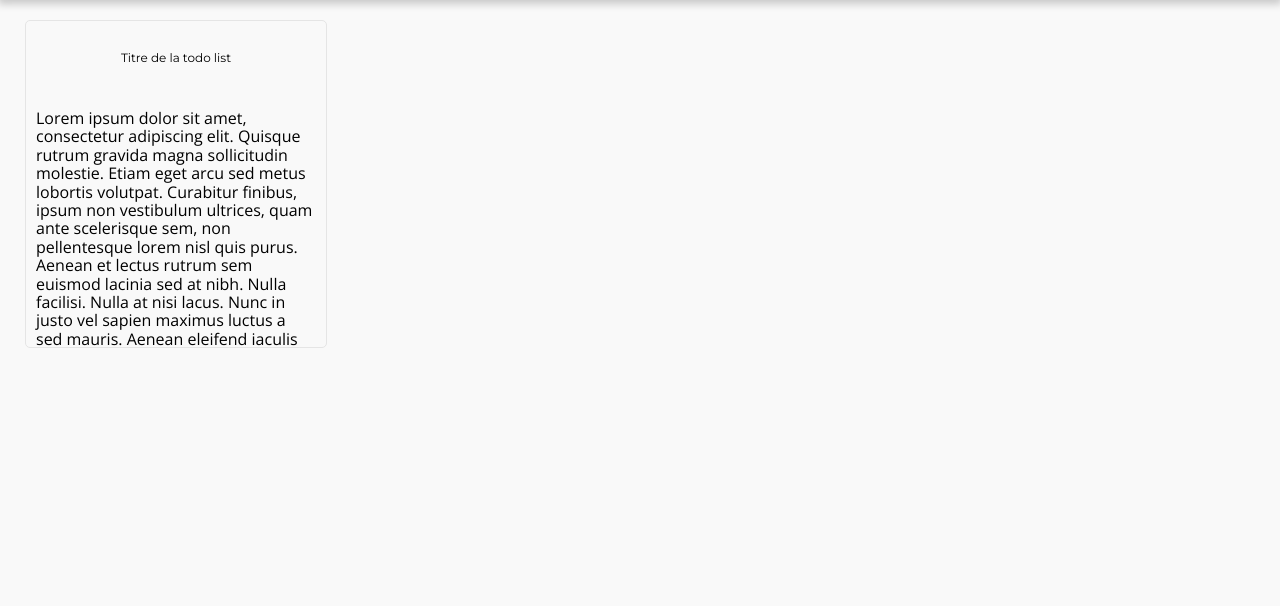
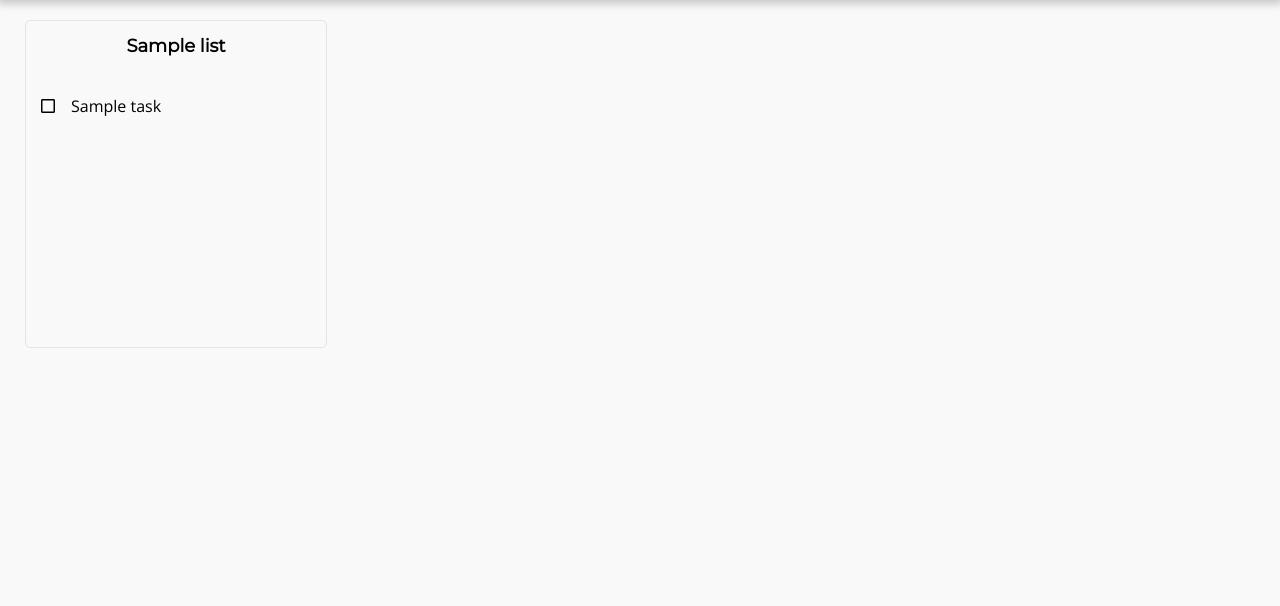
Before and after one commit to EmpireDemocratiqueDuPoulpe/Just-Do-It, a PHP site: page / in a window 1280 px wide. Shown: the part 95-701 px from the top of the page. Run offline with PHP 8.4, Linux system fonts and the light colour scheme; a user stored in the database is signed in; tables that the repository leaves empty or names only in its code hold one stand-in row (values such as "Sample post").

Commit message:
Récupération et affichage des TODO list opérationnel

```diff
--- /dev/null
+++ b/classes/Tasks.php
@@ -0,0 +1,57 @@
+<?php
+
+/**
+ * Tasks provide several methods to work with tasks
+ * of todo lists.
+ *
+ * Tasks provide methods to get task of a user, to
+ * add or delete one, etc...
+ *
+ * Example:
+ * $TasksManager = new Tasks();
+ * $tasks = $TasksManager->getAll($user_id);
+ *
+ * @author  Alexis
+ * @version 1.0
+ * @access  public
+ */
+class Tasks {
+
+    /** Attributes
+     * @var     PDO     PDO Object connected to the database
+     */
+    private $_db;
+
+    /**
+     * Tasks constructor.
+     *
+     * @function    __construct
+     * @access      public
+     * @param       PDO         $db     PDO Object connected to the database
+     * @return      void
+     */
+    public function __construct(PDO $db) {
+        $this->_db = $db;
+    }
+
+    /**
+     * Get tasks of user.
+     *
+     * This function get every tasks owned by a user
+     * but not the shared ones. It use the user_id and
+     * return an array.
+     *
+     * @function    getAll
+     * @access      public
+     * @param       int|string      $user_id    User id
+     * @return      array|string
+     */
+    public function getAll($user_id) {
+
+        return PDOFactory::sendQuery(
+            $this->_db,
+            "SELECT task_id, list_id, name, status FROM tasks WHERE user_id = :user_id",
+            ["user_id" => (int) $user_id]
+        );
+    }
+}
--- /dev/null
+++ b/classes/TodoLists.php
@@ -0,0 +1,56 @@
+<?php
+
+/**
+ * TodoLists provide several methods to work with.
+ *
+ * TodoLists provide methods to get a specific todo list,
+ * every todo list, to add or delete one, etc...
+ *
+ * Example:
+ * $TodoListsManager = new TodoLists();
+ * $todo_lists = $TodoListsManager->getAll($user_id);
+ *
+ * @author  Alexis
+ * @version 1.0
+ * @access  public
+ */
+class TodoLists {
+
+    /** Attributes
+     * @var     PDO     PDO Object connected to the database
+     */
+    private $_db;
+
+    /**
+     * TodoLists constructor.
+     *
+     * @function    __construct
+     * @access      public
+     * @param       PDO         $db     PDO Object connected to the database
+     * @return      void
+     */
+    public function __construct(PDO $db) {
+        $this->_db = $db;
+    }
+
+    /**
+     * Get todo lists of user.
+     *
+     * This function get every todo list owned by a user
+     * but not the shared ones. It use the user_id and
+     * return an array.
+     *
+     * @function    getAll
+     * @access      public
+     * @param       int|string      $user_id    User id
+     * @return      array|string
+     */
+    public function getAll($user_id) {
+
+        return PDOFactory::sendQuery(
+            $this->_db,
+            "SELECT list_id, name, color FROM todo_lists WHERE user_id = :user_id",
+            ["user_id" => (int) $user_id]
+        );
+    }
+}
--- a/index.php
+++ b/index.php
@@ -8,6 +8,69 @@ require_once "./init.php";
 if (!$is_connected) redirectTo("./login.php");
 
 ############################
+# Get TODOList
+############################
+
+// Init managers
+$TodoListsManager = new TodoLists($db);
+$TasksManager = new Tasks($db);
+
+// Get Todo lists and tasks
+$todoLists = $TodoListsManager->getAll($_SESSION["user_id"]);
+$tasksList = $TasksManager->getAll($_SESSION["user_id"]);
+
+// Start output buffering
+ob_start();
+
+foreach ($todoLists as $todoList) {
+
+    // Get formatted todo list properties
+    $todo_id = $todoList["list_id"];
+    $todo_name = htmlspecialchars($todoList["name"]);
+    $todo_color = strlen($todoList["color"]) != 0 ? htmlspecialchars($todoList["color"]) : "grey";
+    $todo_tasks = array_keys(array_column($tasksList, 'list_id'), $todo_id);
+
+    // Process HTML code of the todo list
+    ?>
+        <div class="todoList <?= $todo_color ?>">
+            <div class="tlHead">
+                <h2><?= $todo_name ?></h2>
+            </div>
+            <div class="tlBody">
+                <ul>
+                    <?php
+                        $tasks_limit = 4;
+                        $tasks_count = 0;
+
+                        // Add tasks
+                        foreach ($todo_tasks as $task) {
+
+                            // Prevent to display too many tasks
+                            if ($tasks_count == $tasks_limit) break;
+
+                            // Get formatted task properties
+                            $task = $tasksList[$task];
+                            $task_id = $task["task_id"];
+                            $task_name = htmlspecialchars($task["name"]);
+                            $task_status = $task["status"] == "1" ? "checked" : "";
+                            $HTMLid = "l" . $todo_id . "t" . $task_id;
+
+                            echo '<li><input type="checkbox" id="'.$HTMLid.'" '.$task_status.'/><label for="'.$HTMLid.'">'.$task_name.'</label></li>';
+
+                            $tasks_count++;
+                        }
+                    ?>
+                </ul>
+            </div>
+        </div>
+    <?php
+}
+
+// Get the content of output buffering and stop it.
+$todoListsHTML = ob_get_contents();
+ob_end_clean();
+
+############################
 # Import the view
 ############################
 
--- a/views/index_v.php
+++ b/views/index_v.php
@@ -22,27 +22,7 @@
 
         <!-- Todo list -->
         <div id="todoListContainer">
-
-            <div class="todoList">
-                <div class="tlHead">
-                    <p>Titre de la todo list</p>
-                </div>
-                <div class="tlBody">
-                    <p>
-                        Lorem ipsum dolor sit amet, consectetur adipiscing elit. Quisque rutrum gravida magna
-                        sollicitudin molestie. Etiam eget arcu sed metus lobortis volutpat. Curabitur finibus, ipsum non
-                        vestibulum ultrices, quam ante scelerisque sem, non pellentesque lorem nisl quis purus. Aenean et
-                        lectus rutrum sem euismod lacinia sed at nibh. Nulla facilisi. Nulla at nisi lacus. Nunc in justo
-                        vel sapien maximus luctus a sed mauris. Aenean eleifend iaculis massa, vitae fermentum tortor
-                        laoreet eget. Nulla nec commodo ex. Nunc quis nulla in nibh vulputate tempor. In tempor non ipsum
-                        ac tempor. Pellentesque sapien nisl, tristique vel quam eu, blandit sollicitudin ligula. Fusce
-                        viverra, ipsum sit amet imperdiet efficitur, dolor libero ullamcorper nisl, non tincidunt neque
-                        magna vel dolor. Maecenas facilisis metus sit amet magna rhoncus, id feugiat massa tempor. Quisque
-                        sodales dictum porta. Morbi sed lectus odio.
-                    </p>
-                </div>
-            </div>
-
+            <?= $todoListsHTML; ?>
         </div>
     </body>
 </html>
```
